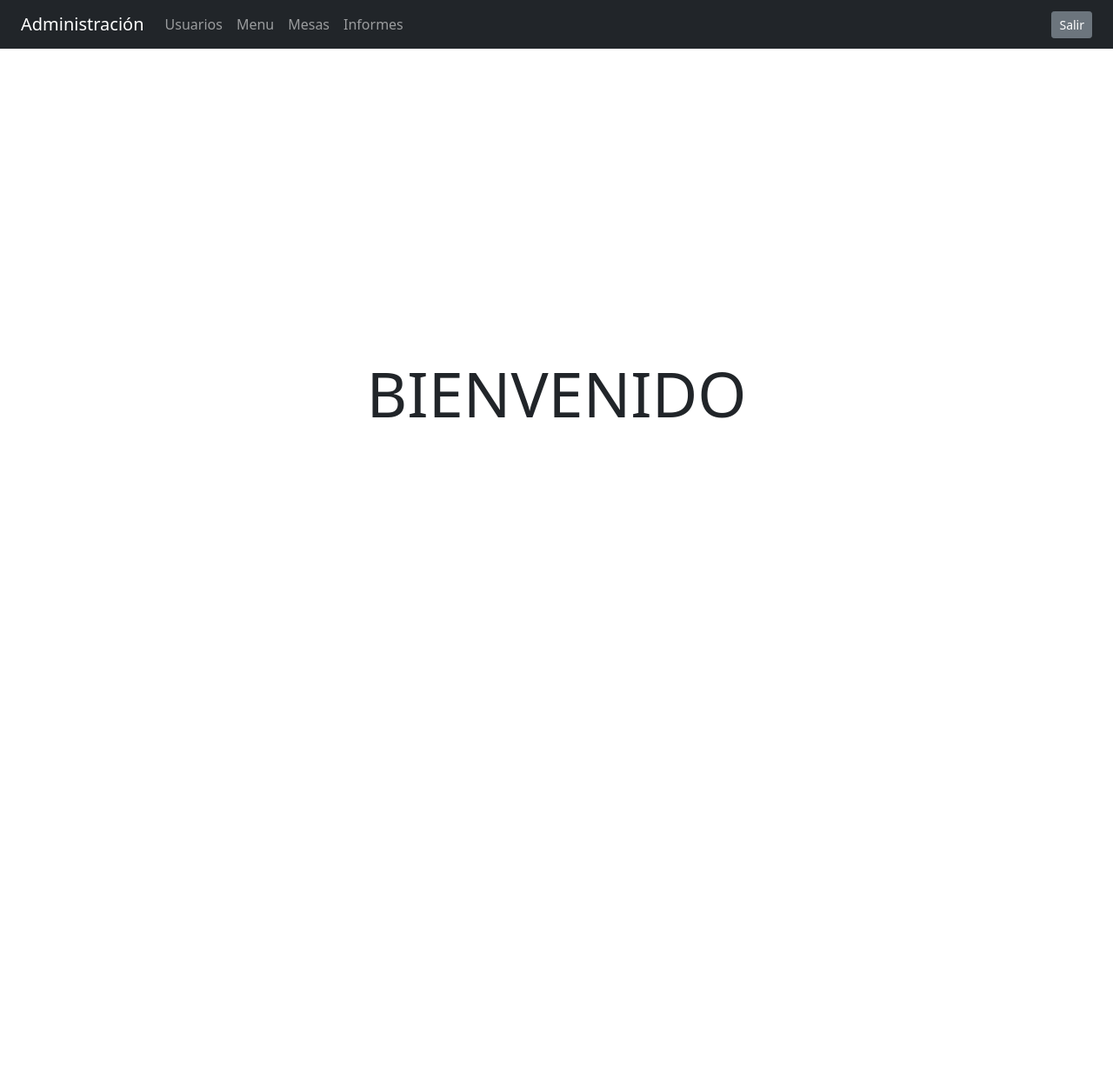
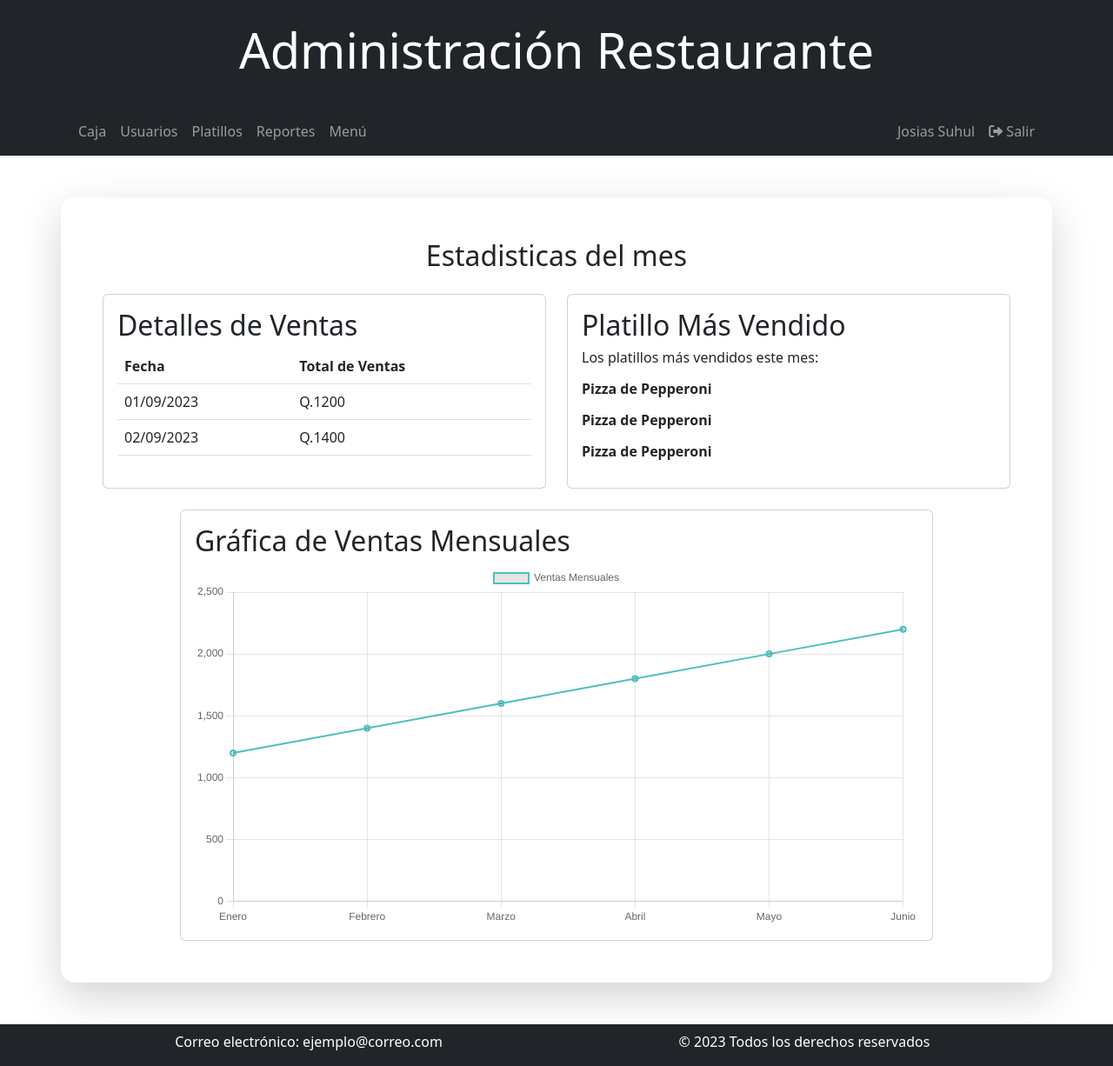
Before and after one commit to jsuhula/sistema-administrativo, a PHP site: page / in a window 1280 px wide. Shown: the whole page at 87% size. Before the commit the page ends 481 px from the top, so only its background shows below. Run offline with PHP 8.4, Linux system fonts and the light colour scheme; some libraries are stand-ins or nearby versions.

Commit message:
[ADD] Vista Principal Administracion

```diff
--- a/index.php
+++ b/index.php
@@ -1,44 +1,163 @@
 <!DOCTYPE html>
-<html lang="en">
+<html lang="es">
+
 <head>
     <meta charset="UTF-8">
     <meta name="viewport" content="width=device-width, initial-scale=1.0">
-    <title>Home</title>
-    <link href="https://cdn.jsdelivr.net/npm/bootstrap@5.1.3/dist/css/bootstrap.min.css" rel="stylesheet" integrity="sha384-1BmE4kWBq78iYhFldvKuhfTAU6auU8tT94WrHftjDbrCEXSU1oBoqyl2QvZ6jIW3" crossorigin="anonymous">
-    <script src="https://cdn.jsdelivr.net/npm/bootstrap@5.3.1/dist/js/bootstrap.bundle.min.js" integrity="sha384-HwwvtgBNo3bZJJLYd8oVXjrBZt8cqVSpeBNS5n7C8IVInixGAoxmnlMuBnhbgrkm" crossorigin="anonymous"></script>
+    <title>Administración</title>
+    <link href="https://cdn.jsdelivr.net/npm/bootstrap@5.3.0/dist/css/bootstrap.min.css" rel="stylesheet">
+    <link rel="stylesheet" href="https://cdnjs.cloudflare.com/ajax/libs/font-awesome/6.2.0/css/all.min.css">
 </head>
+
 <body>
-    <section class="container-fluid bg-dark bg-opacity-100 sticky-top">
-        <nav class="navbar navbar-expand-md navbar-dark">
-            <div class="container-fluid">
-                <a class="navbar-brand" href="#"><span class="">Administración</span></a>
-                <button class="navbar-toggler" type="button" data-bs-toggle="collapse"
-                    data-bs-target="#navbarNavAltMarkup" aria-controls="navbarNavAltMarkup" aria-expanded="false"
-                    aria-label="Toggle navigation">
-                    <span class="navbar-toggler-icon"></span>
-                </button>
-                <div class="collapse navbar-collapse" id="navbarNavAltMarkup">
-                    <div class="d-sm-flex justify-content-between w-100">
-                        <div class="navbar-nav">
-                            <a class="nav-link" href="#">Usuarios</a>
-                            <a class="nav-link" href="/views/menu.php">Menu</a>
-                            <a class="nav-link" href="#">Mesas</a>
-                            <a class="nav-link" href="#">Informes</a>
-                        </div>
-                        <div class="d-flex align-self-center">
-                            <a class="nav-link p-0" href="#"><span class="btn btn-sm btn-secondary">Salir</span></a>
-                        </div>
+
+    <header class="bg-dark text-white text-center py-4">
+        <h1 class="display-4">Administración Restaurante</h1>
+    </header>
+
+    <!-- Barra de navegación -->
+    <nav class="navbar navbar-expand-lg navbar-dark bg-dark">
+        <div class="container">
+            <button class="navbar-toggler" type="button" data-bs-toggle="collapse" data-bs-target="#navbarNav"
+                aria-controls="navbarNav" aria-expanded="false" aria-label="Toggle navigation">
+                <span class="navbar-toggler-icon"></span>
+            </button>
+            <div class="collapse navbar-collapse" id="navbarNav">
+                <ul class="navbar-nav">
+                    <li class="nav-item">
+                        <a class="nav-link" href="#caja">Caja</a>
+                    </li>
+                    <li class="nav-item">
+                        <a class="nav-link" href="#usuarios">Usuarios</a>
+                    </li>
+                    <li class="nav-item">
+                        <a class="nav-link" href="views/gestion-platillos.php">Platillos</a>
+                    </li>
+                    <li class="nav-item">
+                        <a class="nav-link" href="#reportes">Reportes</a>
+                    </li>
+                    <li class="nav-item text-white">
+                        <a class="nav-link" href="views/menu.php">Menú</a>
+                    </li>
+                </ul>
+            </div>
+            <div class="navbar-nav ml-auto">
+                <li class="nav-item">
+                    <span class="nav-link">Josias Suhul</span>
+                </li>
+                <li class="nav-item">
+                    <a class="nav-link" href="#salir">
+                        <i class="fas fa-sign-out-alt"></i> Salir
+                    </a>
+                </li>
+            </div>
+        </div>
+    </nav>
+
+    <div class="container shadow-lg mt-5 mb-5 p-md-5 rounded-4">
+        <h2 class="text-center">Estadisticas del mes</h2>
+        <div class="row mt-4">
+            <div class="col-md-6">
+                <div class="card h-100">
+                    <div class="card-body">
+                        <h2 class="card-title">Detalles de Ventas</h2>
+                        <table class="table">
+                            <thead>
+                                <tr>
+                                    <th>Fecha</th>
+                                    <th>Total de Ventas</th>
+                                </tr>
+                            </thead>
+                            <tbody>
+                                <tr>
+                                    <td>01/09/2023</td>
+                                    <td>Q.1200</td>
+                                </tr>
+                                <tr>
+                                    <td>02/09/2023</td>
+                                    <td>Q.1400</td>
+                                </tr>
+                            </tbody>
+                        </table>
                     </div>
                 </div>
             </div>
-        </nav>
-    </section>
-    <section class="container-fluid m-0">
-        <div class="vh-100 row align-items-center justify-content-center">
-            <div class="col-auto">
-                <h1 class="display-2">BIENVENIDO</h1>
+            <div class="col-md-6">
+                <div class="card h-100">
+                    <div class="card-body lh-sm">
+                        <h2 class="card-title">Platillo Más Vendido</h2>
+                        <p>Los platillos más vendidos este mes:</p>
+                        <p><strong>Pizza de Pepperoni</strong></p>
+                        <p><strong>Pizza de Pepperoni</strong></p>
+                        <p><strong>Pizza de Pepperoni</strong></p>
+                    </div>
+                </div>
             </div>
         </div>
-    </section>
+        <div class="row mt-4 justify-content-center">
+            <div class="col-md-10">
+                <div class="card">
+                    <div class="card-body">
+                        <h2 class="card-title">Gráfica de Ventas Mensuales</h2>
+                        <canvas id="ventasMensuales"></canvas>
+                    </div>
+                </div>
+            </div>
+        </div>
+    </div>
+    <footer class="bg-dark text-white text-center">
+        <div class="container">
+            <div class="row">
+                <div class="col-md-6 pt-2">
+                    <p>Correo electrónico: ejemplo@correo.com</p>
+                </div>
+                <div class="col-md-6 pt-2">
+                    <p>© 2023 Todos los derechos reservados</p>
+                </div>
+            </div>
+        </div>
+    </footer>
 </body>
+
 </html>
+
+<script src="https://cdn.jsdelivr.net/npm/bootstrap@5.3.0/dist/js/bootstrap.min.js"></script>
+<script src="https://cdn.jsdelivr.net/npm/chart.js@3.7.0/dist/chart.min.js"></script>
+
+<!-- Configura la gráfica de ventas mensuales -->
+<script>
+    var ctx = document.getElementById('ventasMensuales').getContext('2d');
+    var myChart = new Chart(ctx, {
+        type: 'line',
+        data: {
+            labels: ['Enero', 'Febrero', 'Marzo', 'Abril', 'Mayo', 'Junio'],
+            datasets: [{
+                label: 'Ventas Mensuales',
+                data: [1200, 1400, 1600, 1800, 2000, 2200],
+                fill: false,
+                borderColor: 'rgba(75, 192, 192, 1)',
+                borderWidth: 2
+            }]
+        },
+        options: {
+            scales: {
+                y: {
+                    beginAtZero: true
+                }
+            }
+        }
+    });
+    document.addEventListener('DOMContentLoaded', function () {
+        const navbar = document.querySelector('.navbar');
+        const header = document.querySelector('header');
+        const headerHeight = header.offsetHeight;
+
+        window.addEventListener('scroll', function () {
+            if (window.scrollY > headerHeight) {
+                navbar.classList.add('fixed-top');
+            } else {
+                navbar.classList.remove('fixed-top');
+            }
+        });
+    });
+</script>
```
